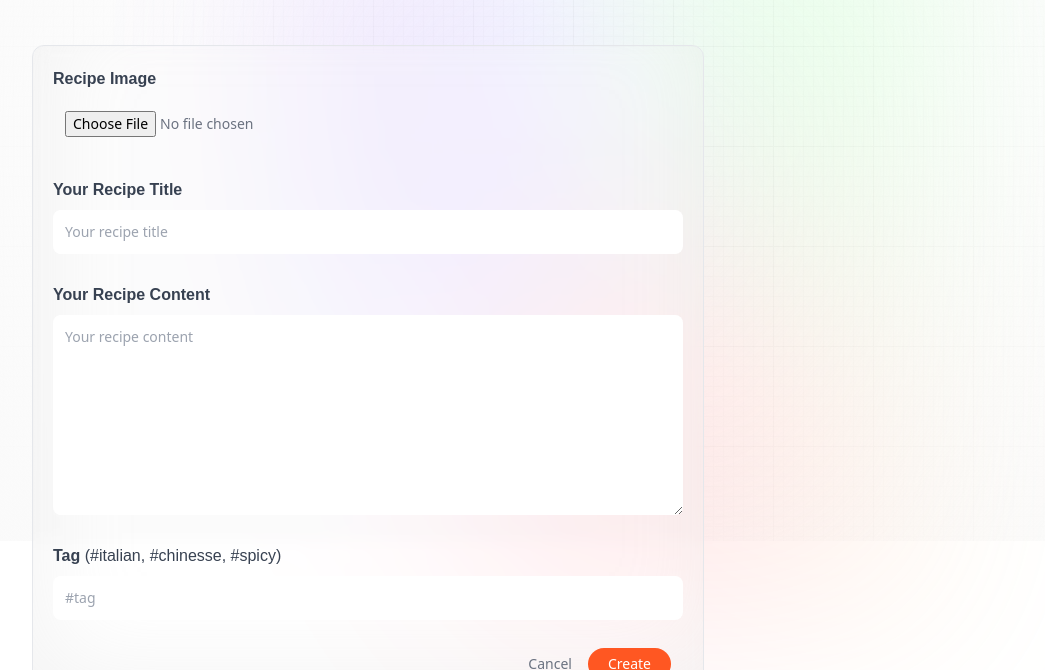
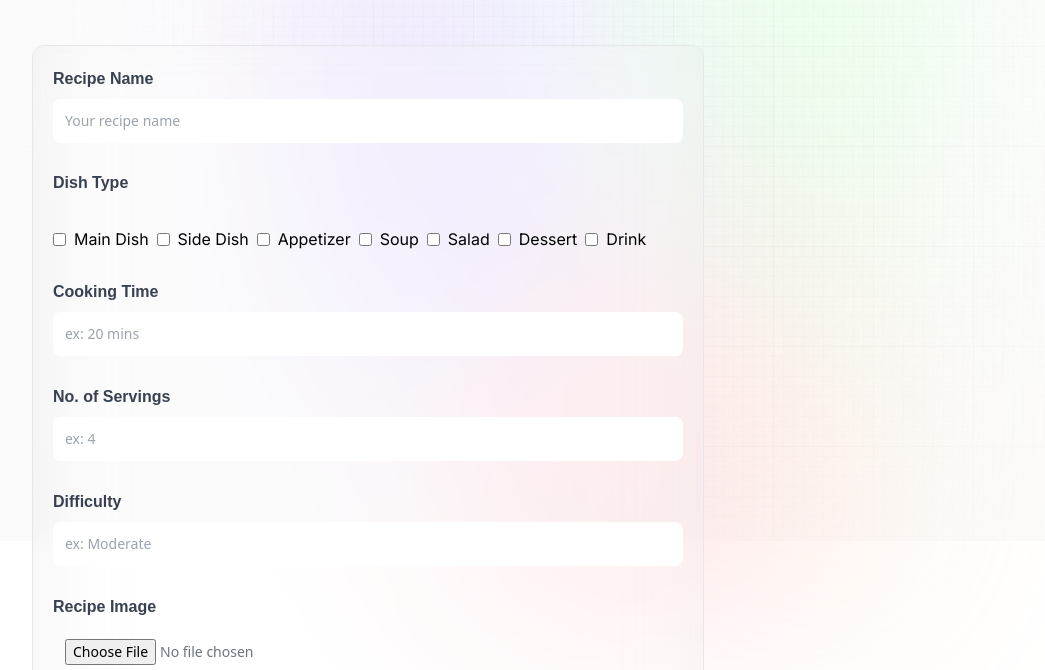
Before and after one commit to RiahiF/TastyBlend, a Next.js app: page /create-recipe in a window 1280 px wide. Shown: the part 259-929 px from the top of the page, without its empty margins (32-1077 px from the left). Built offline with nearby package versions, Linux system fonts and the light colour scheme; no server answers.

Commit message:
Fianl Two

```diff
--- a/package.json
+++ b/package.json
@@ -9,6 +9,10 @@
     "lint": "next lint"
   },
   "dependencies": {
+    "@emotion/react": "^11.11.1",
+    "@emotion/styled": "^11.11.0",
+    "@mui/icons-material": "^5.14.7",
+    "@mui/material": "^5.14.7",
     "autoprefixer": "10.4.15",
     "cloudinary": "^1.40.0",
     "cloudinary-core": "^2.13.0",
--- a/src/app/api/recipe/[id]/route.js
+++ b/src/app/api/recipe/[id]/route.js
@@ -22,7 +22,7 @@ export const GET = async (req, {params}) =>{
 
 // PATCH
 export const PATCH = async (req, { params }) => {
-    const { title, recipe, tag } = await req.json();
+    const { name, dishType, time, servings, difficulty, ingredients, directions } = await req.json();
 
     try {
         await connectDB();
@@ -33,9 +33,14 @@ export const PATCH = async (req, { params }) => {
             return new Response('Recipe not found', { status: 404 });
         }
 
-        existingRecipe.title = title;
-        existingRecipe.recipe = recipe;
-        existingRecipe.tag = tag;
+        existingRecipe.name = name;
+        existingRecipe.dishType = dishType;
+        existingRecipe.time = time;
+        existingRecipe.servings = servings;
+        existingRecipe.difficulty = difficulty;
+        existingRecipe.ingredients = ingredients;
+        existingRecipe.directions = directions;
+
 
         await existingRecipe.save();
 
--- a/src/app/api/recipe/new/route.js
+++ b/src/app/api/recipe/new/route.js
@@ -1,7 +1,7 @@
 import { connectDB } from "@utils/database";
 import Recipe from "@models/recipe";
 export const POST = async (req) => {
-    const { userId, title, recipe, tag, imageUrl } = await req.json();
+    const { userId, name, dishType, time, servings, difficulty, ingredients, directions, imageUrl } = await req.json();
 
     try {
       // connect to DB
@@ -9,9 +9,13 @@ export const POST = async (req) => {
       // create new recipe
       const newRecipe = new Recipe({
         creator: userId,
-        title,
-        recipe,
-        tag,
+        name,
+        dishType,
+        time,
+        servings,
+        difficulty,
+        ingredients,
+        directions,
         imageUrl, // Store the image URL
       });
       // save the recipe
--- a/src/app/create-recipe/page.js
+++ b/src/app/create-recipe/page.js
@@ -10,9 +10,13 @@ const CreateRecipe = () => {
   const { data: session } = useSession();
   const [submitting, setSubmitting] = useState(false);
   const [post, setPost] = useState({
-    title: '',
-    recipe: '',
-    tag: '',
+    name: '',
+    dishType: [],
+    time: '',
+    servings: '',
+    difficulty: '',
+    ingredients: '',
+    directions: '',
   });
   const [image, setImage] = useState(null); // New state for image
 
@@ -26,10 +30,14 @@ const CreateRecipe = () => {
       const response = await fetch('/api/recipe/new', {
         method: 'POST',
         body: JSON.stringify({
-          title: post.title,
-          recipe: post.recipe,
+          name: post.name,
+          dishType: post.dishType,
+          time: post.time,
+          servings: post.servings,
+          difficulty: post.difficulty,
+          ingredients: post.ingredients,
+          directions: post.directions,
           userId: session?.user.id,
-          tag: post.tag,
           imageUrl: imageUrl,
         }),
       });
--- a/src/app/update-recipe/page.js
+++ b/src/app/update-recipe/page.js
@@ -10,9 +10,13 @@ const EditRecipe = () => {
     const recipeId = searchParams.get('id')
     const [submitting, setSubmitting] = useState(false)
     const [post, setPost] = useState({
-        title:'',
-        recipe:'',
-        tag:'',
+      name: '',
+      dishType: [],
+      time: '',
+      servings: '',
+      difficulty: '',
+      ingredients: '',
+      directions: '',
     })
 
     useEffect(()=>{
@@ -22,9 +26,13 @@ const EditRecipe = () => {
             const data = await respone.json()
 
             setPost({
-                title: data.title,
-                recipe: data.recipe,
-                tag: data.tag
+                name: data.name,
+                dishType: data.dishType,
+                time: data.time,
+                servings: data.servings,
+                difficulty: data.difficulty,
+                ingredients: data.ingredients,
+                directions: data.directions
             })
         }
 
@@ -44,9 +52,13 @@ const EditRecipe = () => {
         {
           method: 'PATCH',
           body: JSON.stringify({
-            title: post.title,
-            recipe: post.recipe,
-            tag: post.tag
+            name: post.name,
+            dishType: post.dishType,
+            time: post.time,
+            servings: post.servings,
+            difficulty: post.difficulty,
+            ingredients: post.ingredients,
+            directions: post.directions,
           })
         })
         if(response.ok){
--- a/src/components/Form.jsx
+++ b/src/components/Form.jsx
@@ -4,6 +4,20 @@ const Form = ({type, post, setPost, image, setImage, submitting, handleSubmit})
     const handleImageUpload = (e) => {
         const file = e.target.files[0];
         setImage(file);
+      };
+
+      const handleDishTypeChange = (type, isChecked) => {
+        if (isChecked) {
+          setPost((prevPost) => ({
+            ...prevPost,
+            dishType: [...prevPost.dishType, type],
+          }));
+        } else {
+          setPost((prevPost) => ({
+            ...prevPost,
+            dishType: prevPost.dishType.filter((t) => t !== type),
+          }));
+        }
       };
 
   return (
@@ -21,6 +35,119 @@ const Form = ({type, post, setPost, image, setImage, submitting, handleSubmit})
         onSubmit={handleSubmit}
         className='w-full mt-10 max-w-2xl flex flex-col gap-7 glassmorphism'
         >
+
+            <label>
+                <span className='font-satoshi font-semibold text-base text-gray-700'>Recipe Name</span>
+                <input
+                value={post.name}
+                onChange={(e) => setPost({...post, name: e.target.value})}
+                placeholder='Your recipe name'
+                required
+                className='form_input'
+                />
+            </label>
+            <label className='font-satoshi font-semibold text-base text-gray-700'>
+  Dish Type
+</label>
+<div className='mt-1 flex gap-2 font-inter'>
+  <label className='flex  items-center gap-2 cursor-pointer'>
+    <input
+      type='checkbox'
+      checked={post.dishType.includes('Main Dish')}
+      onChange={(e) => handleDishTypeChange('Main Dish', e.target.checked)}
+      className='form_checkbox'
+    />
+    Main Dish
+  </label>
+
+  <label className='flex items-center gap-2 cursor-pointer'>
+    <input
+      type='checkbox'
+      checked={post.dishType.includes('Side Dish')}
+      onChange={(e) => handleDishTypeChange('Side Dish', e.target.checked)}
+      className='form_checkbox'
+    />
+    Side Dish
+  </label>
+  <label className='flex items-center gap-2 cursor-pointer'>
+    <input
+      type='checkbox'
+      checked={post.dishType.includes('Appetizer')}
+      onChange={(e) => handleDishTypeChange('Appetizer', e.target.checked)}
+      className='form_checkbox'
+    />
+    Appetizer
+  </label>
+  <label className='flex items-center gap-2 cursor-pointer'>
+    <input
+      type='checkbox'
+      checked={post.dishType.includes('Soup')}
+      onChange={(e) => handleDishTypeChange('Soup', e.target.checked)}
+      className='form_checkbox'
+    />
+    Soup
+  </label>
+  <label className='flex items-center gap-2 cursor-pointer'>
+    <input
+      type='checkbox'
+      checked={post.dishType.includes('Salad')}
+      onChange={(e) => handleDishTypeChange('Salad', e.target.checked)}
+      className='form_checkbox'
+    />
+    Salad
+  </label>
+  <label className='flex items-center gap-2 cursor-pointer'>
+    <input
+      type='checkbox'
+      checked={post.dishType.includes('Dessert')}
+      onChange={(e) => handleDishTypeChange('Dessert', e.target.checked)}
+      className='form_checkbox'
+    />
+    Dessert
+  </label>
+  <label className='flex items-center gap-2 cursor-pointer'>
+    <input
+      type='checkbox'
+      checked={post.dishType.includes('Drink')}
+      onChange={(e) => handleDishTypeChange('Drink', e.target.checked)}
+      className='form_checkbox'
+    />
+    Drink
+  </label>
+
+  {/* Add more checkboxes for other dish types */}
+</div>
+
+            <label>
+                <span className='font-satoshi font-semibold text-base text-gray-700'>Cooking Time</span>
+                <input
+                value={post.time}
+                onChange={(e) => setPost({...post, time: e.target.value})}
+                placeholder='ex: 20 mins'
+                required
+                className='form_input'
+                />
+            </label>
+            <label>
+                <span className='font-satoshi font-semibold text-base text-gray-700'>No. of Servings</span>
+                <input
+                value={post.servings}
+                onChange={(e) => setPost({...post, servings: e.target.value})}
+                placeholder='ex: 4'
+                required
+                className='form_input'
+                />
+            </label>
+            <label>
+                <span className='font-satoshi font-semibold text-base text-gray-700'>Difficulty</span>
+                <input
+                value={post.difficulty}
+                onChange={(e) => setPost({...post, difficulty: e.target.value})}
+                placeholder='ex: Moderate'
+                required
+                className='form_input'
+                />
+            </label>
             <label>
                 <span className='font-satoshi font-semibold text-base text-gray-700'>
                     Recipe Image
@@ -33,26 +160,26 @@ const Form = ({type, post, setPost, image, setImage, submitting, handleSubmit})
                 />
             </label>
             <label>
-                <span className='font-satoshi font-semibold text-base text-gray-700'>Your Recipe Title</span>
-                <input
-                value={post.title}
-                onChange={(e) => setPost({...post, title: e.target.value})}
-                placeholder='Your recipe title'
-                required
-                className='form_input'
-                />
-            </label>
-            <label>
-                <span className='font-satoshi font-semibold text-base text-gray-700'>Your Recipe Content</span>
+                <span className='font-satoshi font-semibold text-base text-gray-700'>Ingredients</span>
                 <textarea
-                value={post.recipe}
-                onChange={(e) => setPost({...post, recipe: e.target.value})}
+                value={post.ingredients}
+                onChange={(e) => setPost({...post, ingredients: e.target.value})}
                 placeholder='Your recipe content'
                 required
                 className='form_textarea'
                 />
             </label>
             <label>
+                <span className='font-satoshi font-semibold text-base text-gray-700'>Directions</span>
+                <textarea
+                value={post.directions}
+                onChange={(e) => setPost({...post, directions: e.target.value})}
+                placeholder='Your recipe content'
+                required
+                className='form_textarea'
+                />
+            </label>
+            {/* <label>
                 <span className='font-satoshi font-semibold text-base text-gray-700'>
                     Tag {` `}
                     <span className='font-normal'>(#italian, #chinesse, #spicy)</span>
@@ -64,7 +191,7 @@ const Form = ({type, post, setPost, image, setImage, submitting, handleSubmit})
                 required
                 className='form_input'
                 />
-            </label>
+            </label> */}
             <div className="flex-end mx-3 mb-5 gap-4">
                 <Link href='/' className='text-gray-500 text-sm'>
                     Cancel
--- a/src/components/RecipeCard.jsx
+++ b/src/components/RecipeCard.jsx
@@ -3,6 +3,8 @@ import { useState } from "react"
 import Image from "next/image"
 import { useSession } from "next-auth/react"
 import { usePathname, useRouter } from "next/navigation"
+import AccessTimeIcon from '@mui/icons-material/AccessTime';
+import { gray } from '@mui/material/colors';
 
 const RecipeCard = ({post, handleTagClick, handleEdit, handleDelete}) => {
 
@@ -28,7 +30,7 @@ const RecipeCard = ({post, handleTagClick, handleEdit, handleDelete}) => {
   }
   return (
     <div className="prompt_card">
-      <div className="flex justify-between items-start gap-5">
+      <div className="absolute left-1 top-1">
         <div className="flex-1 flex justify-start items-center gap-3 cursor-pointer" onClick={handleProfileClick}>
           <Image
           src={post.creator?.image}
@@ -37,14 +39,14 @@ const RecipeCard = ({post, handleTagClick, handleEdit, handleDelete}) => {
           width={40}
           className="rounded-full object-contain"
           />
-          <div className="flex flex-col">
+          {/* <div className="flex flex-col">
             <h3 className="font-satoshi font-semibold text-gray-900">
               {post.creator?.username}
             </h3>
-            {/* <p className="font-inter text-sm text-gray-500">
+            <p className="font-inter text-sm text-gray-500">
               {post.creator?.email}
-            </p> */}
-          </div>
+            </p>
+          </div> */}
         </div>
         {/* <div className="copy_btn" onClick={handleCopy}>
           <Image
@@ -58,20 +60,29 @@ const RecipeCard = ({post, handleTagClick, handleEdit, handleDelete}) => {
       {post.imageUrl && (
         <div className="recipe-image">
           <img
-            className="object-cover w-full h-52 rounded-lg my-2 cursor-pointer"
+            className="object-cover w-full h-52 rounded-lg  cursor-pointer"
             src={post.imageUrl}
             alt="recipe_image"
           />
         </div>
       )}
-      <p className="my-4 font-satoshi text-2xl text-slate-950 font-medium cursor-pointer">{post.title}</p>
+      <p className="ml-3 mt-2 font-satoshi text-2xl text-slate-950 font-medium cursor-pointer">{post.name}</p>
+      <p className="ml-3 flex items-center justify-items-center gap-2 font-satoshi text-2xl text-gray-400 font-medium"><AccessTimeIcon sx={{ fontSize: 20 }}  />
+      <span className="flex items-center gap-2 mt-1 font-satoshi text-[18px] text-gray-950 font-medium  cursor-pointer mb-1 w-full">{post.time} <div className="w-[6px] h-[6px] rounded-full bg-gray-400" /> {post.difficulty}</span>
+      </p>
       {/* <p className="my-4 font-satoshi text-sm text-gray-500 font-thin">{post.recipe}</p> */}
-      <p
-      className="font-inter text-sm blue_gradient cursor-pointer"
-      handleTagClick={() => handleTagClick && handleTagClick(post.tag)}
-      >
-        {post.tag}
-      </p>
+      <div className="font-inter text-sm mt-2  flex gap-2">
+        {post.dishType.map((type, index) => (
+          <span
+            key={index}
+            className="tag cursor-pointer bg-gray-200 w-fit text-slate-800 pt-1 pb-1 pl-2 pr-2 rounded-lg ml-3 mb-3 "
+            onClick={() => handleTagClick && handleTagClick(type)}
+          >
+            {type}
+          </span>
+        ))}
+      </div>
+
 
       {session?.user.id === post.creator._id && pathName === '/profile' && (
         <div className=" flex-center gap-4 border-t border-gray-100 ">
--- a/src/models/recipe.js
+++ b/src/models/recipe.js
@@ -5,17 +5,33 @@ const RecipeSchema = new Schema({
     type: Schema.Types.ObjectId,
     ref: 'User',
   },
-  title: {
+  name: {
     type: String,
-    required: [true, 'Title is required.'],
+    required: [true, 'Name is required.'],
   },
-  recipe: {
+  dishType: [{
     type: String,
-    required: [true, 'Recipe is required.'],
+    required: [true, 'DishType is required.'],
+  }],
+  time: {
+    type: String,
+    required: [true, 'Time is required.'],
   },
-  tag: {
+  servings: {
     type: String,
-    required: [true, 'Tag is required.'],
+    required: [true, 'Servings is required.'],
+  },
+  difficulty: {
+    type: String,
+    required: [true, 'Difficulty is required.'],
+  },
+  ingredients: {
+    type: String,
+    required: [true, 'Ingredients is required.'],
+  },
+  directions: {
+    type: String,
+    required: [true, 'Directions is required.'],
   },
   imageUrl: {
     type: String, // Store the Cloudinary image URL here
--- a/src/styles/globals.css
+++ b/src/styles/globals.css
@@ -150,7 +150,7 @@
 
 /* PromptCard Component */
 .prompt_card {
-  @apply flex-1 break-inside-avoid rounded-lg border border-gray-300 bg-white/20 bg-clip-padding p-6 pb-4 backdrop-blur-lg backdrop-filter md:w-[400px] w-full h-[420px];
+  @apply flex-1 break-inside-avoid rounded-lg border border-gray-300 bg-white/20 bg-clip-padding backdrop-blur-lg backdrop-filter md:w-[400px] w-full h-fit;
 }
 
 .flex-center {
```
Also changed, not shown: 1 other file (tests, documents, lock files or other folders).
